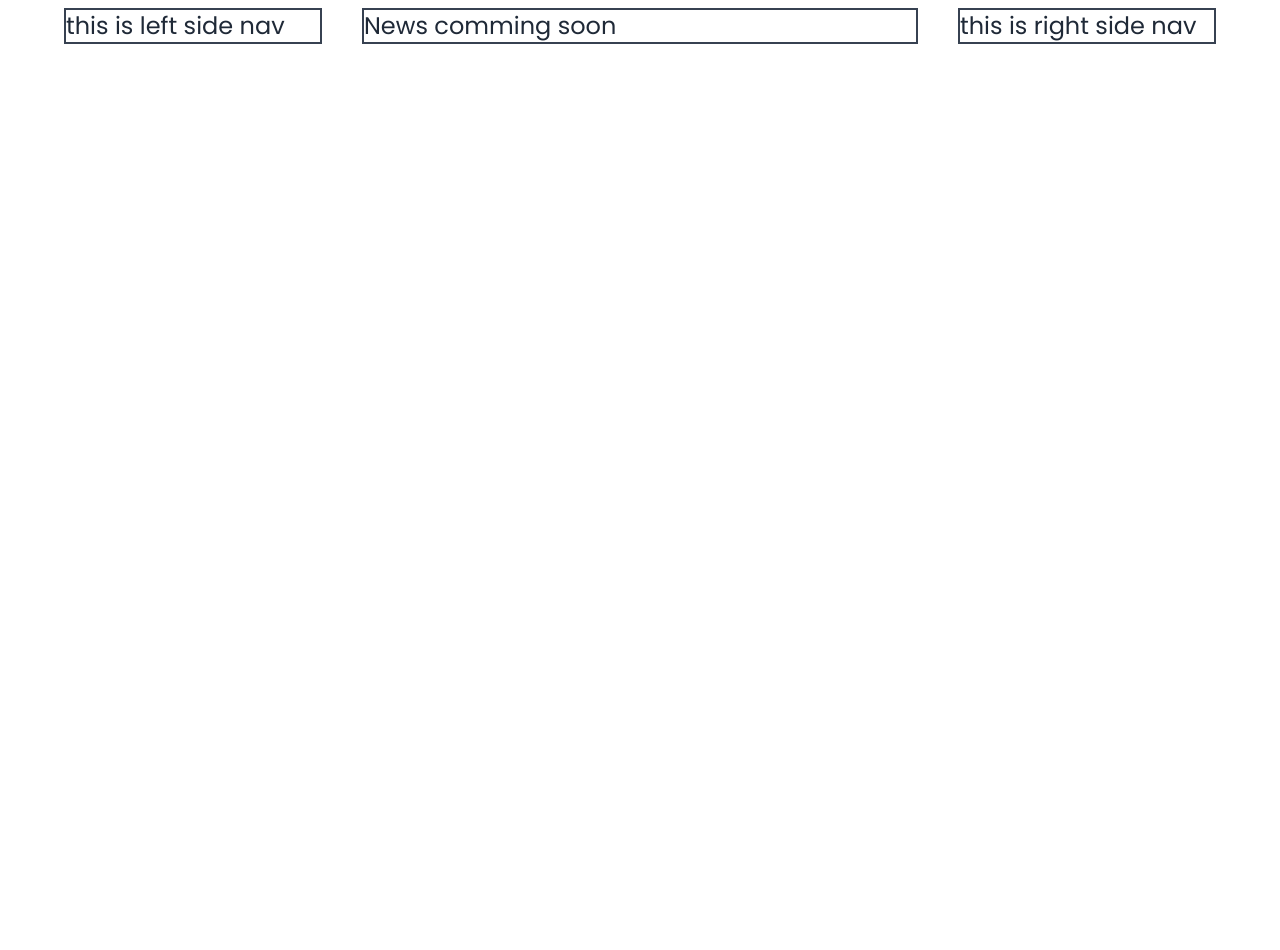
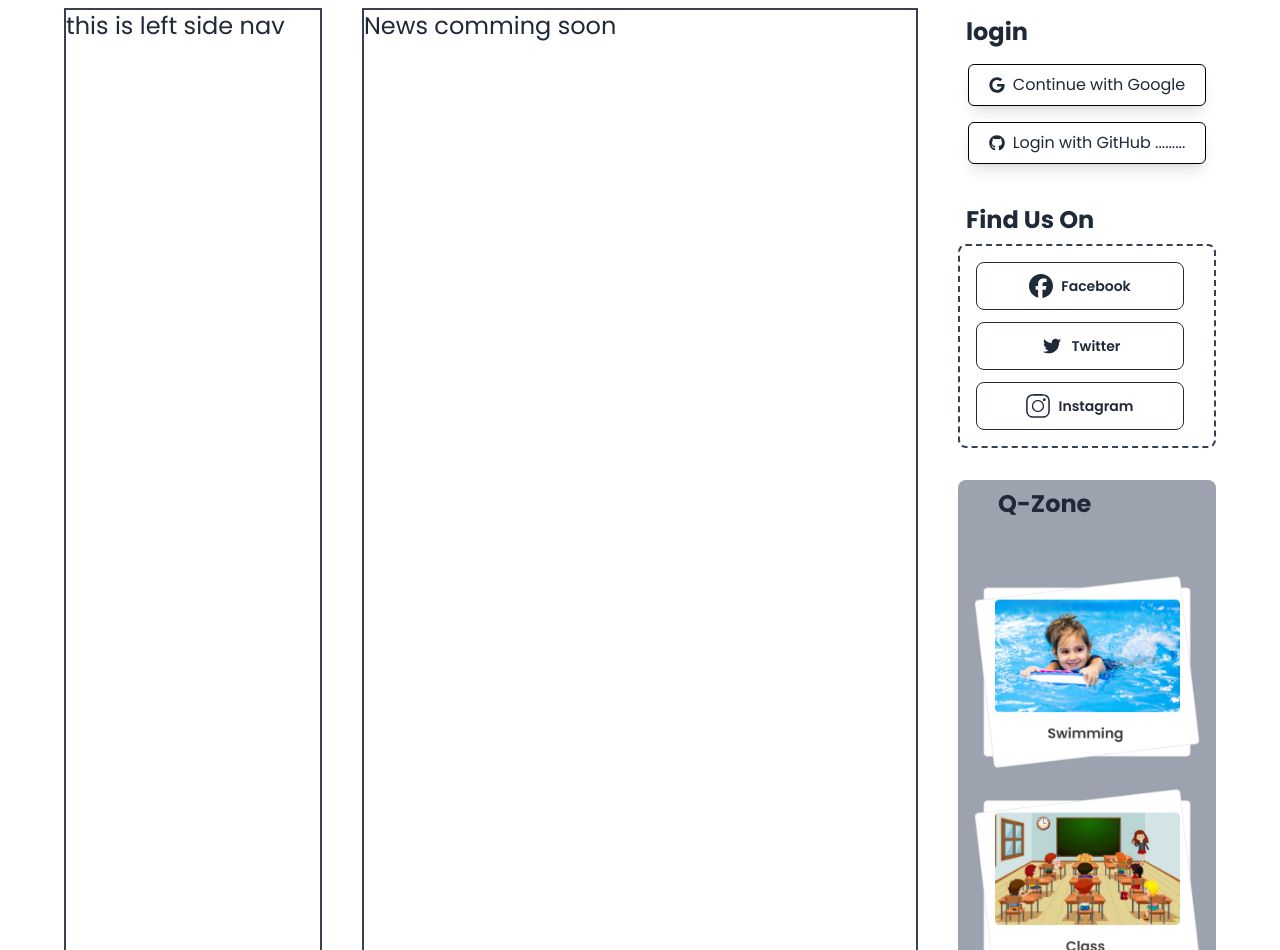
Before and after one commit to Sohanur20/dragon-auth-news, a React (Vite) app: page / in a window 1280 px wide. Shown: the part 302-1252 px from the top of the page. Before the commit the page ends 800 px from the top, so only its background shows below. Built offline with nearby package versions, Linux system fonts and the light colour scheme.

Commit message:
right side added

```diff
--- a/package.json
+++ b/package.json
@@ -14,7 +14,8 @@
     "moment": "^2.30.1",
     "react": "^18.2.0",
     "react-dom": "^18.2.0",
-    "react-fast-marquee": "^1.6.4"
+    "react-fast-marquee": "^1.6.4",
+    "react-icons": "^5.0.1"
   },
   "devDependencies": {
     "@types/react": "^18.2.66",
--- a/src/components/Home/Home.jsx
+++ b/src/components/Home/Home.jsx
@@ -27,7 +27,7 @@ const Home = () => {
 
 
 
-                <div className="border-2 border-gray-700">
+                <div className="">
                     <RightSideNav></RightSideNav>
                 </div>
 
--- a/src/components/Shared/RightSideNav/RightSideNav.jsx
+++ b/src/components/Shared/RightSideNav/RightSideNav.jsx
@@ -1,9 +1,67 @@
+import { FaGoogle } from "react-icons/fa";
+import { FaGithub } from "react-icons/fa";
+import { FaFacebook } from "react-icons/fa6";
+import { TiSocialTwitter } from "react-icons/ti";
+import { SlSocialInstagram } from "react-icons/sl";
+import q1img from '../../../assets/qZone1.png'
+import q2img from '../../../assets/qZone2.png'
+import q3img from '../../../assets/qZone3.png'
+
+const RightSideNav = () => {
 
 
-const RightSideNav = () => {
     return (
         <div>
-            <h2 className="text-2xl">this is right side nav</h2>
+
+            {/* login */}
+            <div>
+
+                <h2 className="text-2xl font-bold p-2">login</h2>
+                <button type="button" className="py-2 px-5  mt-2 mx-auto  shadow-lg border rounded-md border-black flex items-center gap-2 hover:scale-125">
+
+                    <FaGoogle />
+                    Continue with Google</button>
+
+                <button type="button" className="py-2 px-5 m-4 mx-auto  shadow-lg border rounded-md border-black flex items-center gap-2 hover:scale-125">
+
+                    <FaGithub />
+                    Login with GitHub   .........</button>
+
+
+                {/* Find Us On */}
+                <h2 className="font-bold text-2xl mt-8 p-2">Find Us On</h2>
+
+                <div className="border-2 border-gray-700 border-dashed p-4 rounded-lg space-y-3">
+
+                    <button className="btn btn-outline w-52 hover:scale-125"><span className="text-2xl"><FaFacebook /></span> Facebook</button>
+
+                    <button className="btn btn-outline w-52 hover:scale-125"><span className="text-2xl"><TiSocialTwitter /></span>Twitter</button>
+
+                    <button className="btn btn-outline w-52 hover:scale-125"><span className="text-2xl"><SlSocialInstagram /></span> Instagram</button>
+
+                </div>
+
+
+
+
+            </div>
+
+
+
+
+            <div className="bg-gray-400 rounded-lg">
+                <h2 className="text-2xl font-bold p-2 m-8">Q-Zone</h2>
+               <div className="space-y-5 p-4">
+               <img src={q1img} alt="" />
+                <img src={q2img} alt="" />
+                <img src={q3img} alt="" />
+               </div>
+
+            </div>
+
+
+
+
         </div>
     );
 };
```
Also changed, not shown: 1 other file (tests, documents, lock files or other folders).
